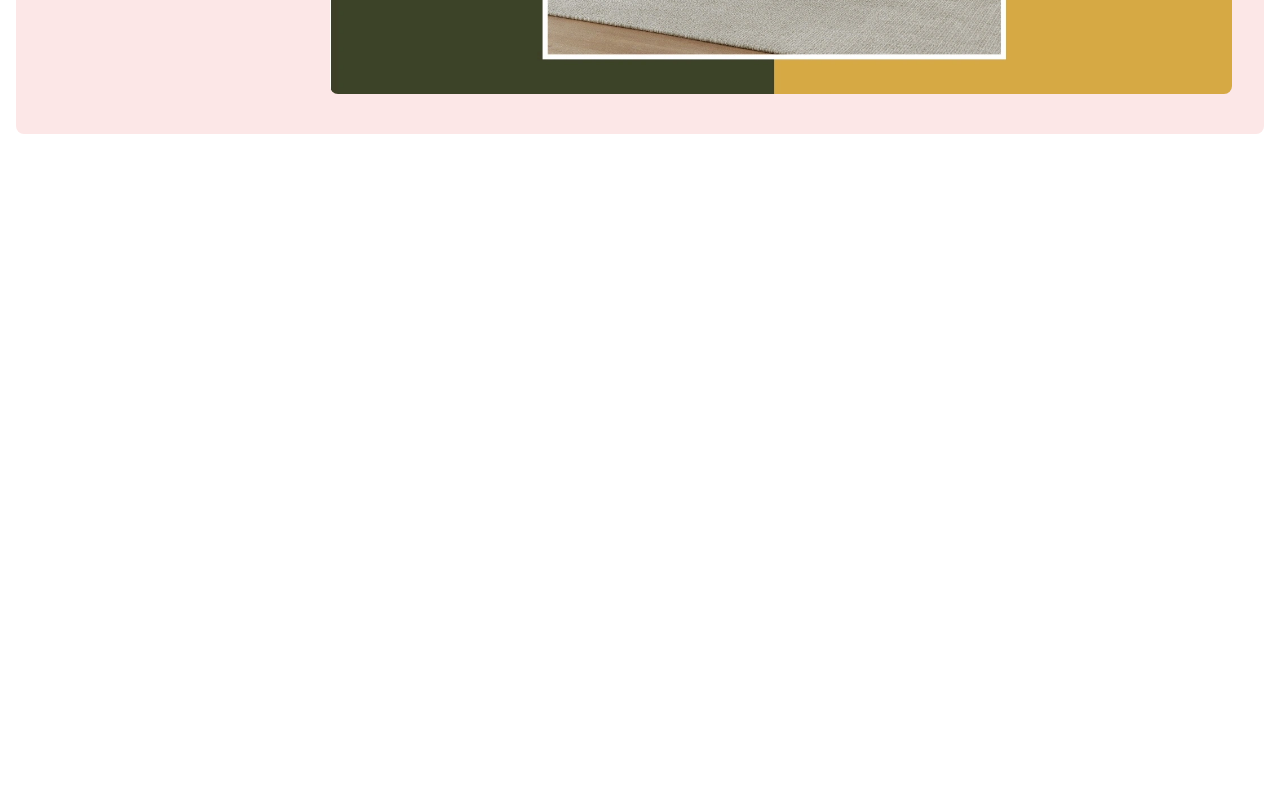
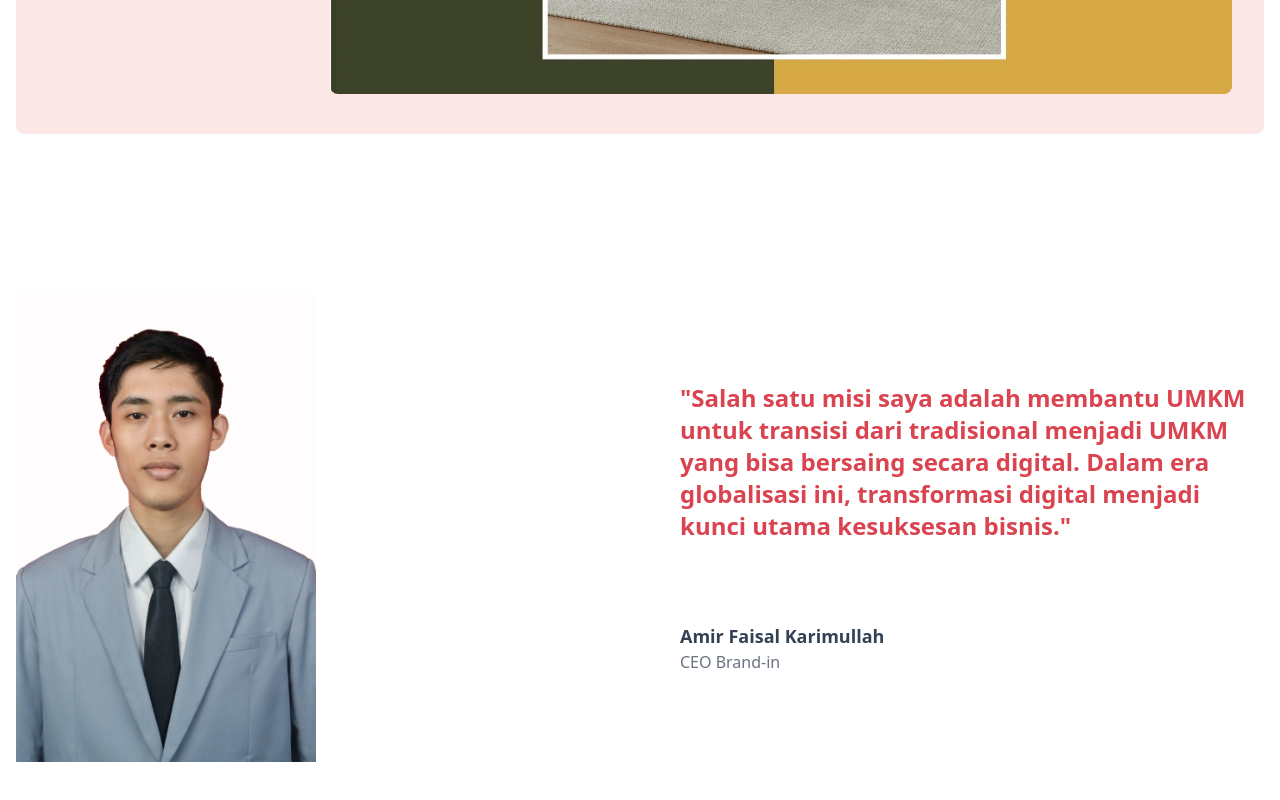
Before and after one commit to farkmu45/brand-in, a React (Vite) app: page / in a window 1280 px wide. Shown: the part 1923-2723 px from the top of the page. Before the commit the page ends 2137 px from the top, so only its background shows below. Built offline with nearby package versions, Linux system fonts and the light colour scheme.

Commit message:
Add message section

```diff
--- a/src/pages/home/index.tsx
+++ b/src/pages/home/index.tsx
@@ -1,3 +1,4 @@
+import CeoURL from '@/assets/images/home/ceo.webp'
 import Feature1URL from '@/assets/images/home/feature-1.png'
 import Feature2URL from '@/assets/images/home/feature-2.png'
 import Feature3URL from '@/assets/images/home/feature-3.png'
@@ -69,6 +70,28 @@ export default function Home() {
         </h3>
         <Partners />
       </div>
+
+      {/* Message */}
+
+      <div className='grid md:grid-cols-2 items-center my-80 md:my-40 gap-x-20'>
+        <img
+          src={CeoURL}
+          className='hidden md:block w-full object-cover  max-w-[200px] mx-auto md:mx-0 md:max-w-[300px]'
+          alt='CEO image'
+        />
+        <div>
+          <h5 className='text-2xl font-bold text-primary-500'>
+            "Salah satu misi saya adalah membantu UMKM untuk transisi dari
+            tradisional menjadi UMKM yang bisa bersaing secara digital. Dalam
+            era globalisasi ini, transformasi digital menjadi kunci utama
+            kesuksesan bisnis."
+          </h5>
+          <p className='text-lg mt-20 font-semibold text-slate-700'>
+            Amir Faisal Karimullah
+          </p>
+          <p className='text-gray-500'>CEO Brand-in</p>
+        </div>
+      </div>
     </div>
   )
 }
```
Also changed, not shown: src/assets/images/home/ceo.webp (added).
